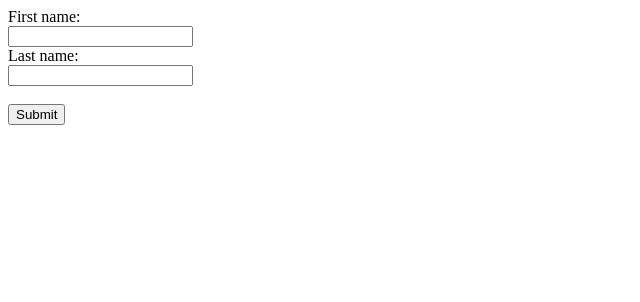
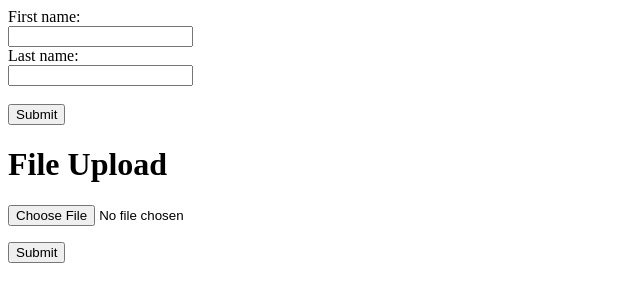
Before and after one commit to VadimH1/first-project, a Flask app: page / in a window 1280 px wide. Shown: the top 302 px of the page, without its empty margins (0-640 px from the left). Run offline with Flask 2, Linux system fonts and the light colour scheme.

Commit message:
Added upload images

```diff
--- a/first_app/hello.py
+++ b/first_app/hello.py
@@ -8,6 +8,7 @@ from functools import wraps
 from flask import g, redirect, url_for
 from .models import Post, User, Comments
 from . import db
+from werkzeug.utils import secure_filename
 
 # app = create_app()
 
@@ -253,3 +254,12 @@ def delete_comment(user_id):
     db.commit()
 
     return "Comment deleted", 200
+
+
+@hello_urls.route('/api/v1/upload-files', methods=['POST'])
+def upload_files():
+    uploaded_files = request.files['file']
+    if uploaded_files.filename != '':
+        uploaded_files.save(secure_filename(uploaded_files.filename))
+
+    return "Added images"
--- a/first_app/templates/index.html
+++ b/first_app/templates/index.html
@@ -17,3 +17,15 @@
     {% endif %}
 </body>
 </html>
+<html>
+  <head>
+    <title>File Upload</title>
+  </head>
+  <body>
+    <h1>File Upload</h1>
+    <form method="POST" action="" enctype="multipart/form-data">
+      <p><input type="file" name="file"></p>
+      <p><input type="submit" value="Submit"></p>
+    </form>
+  </body>
+</html>
```
